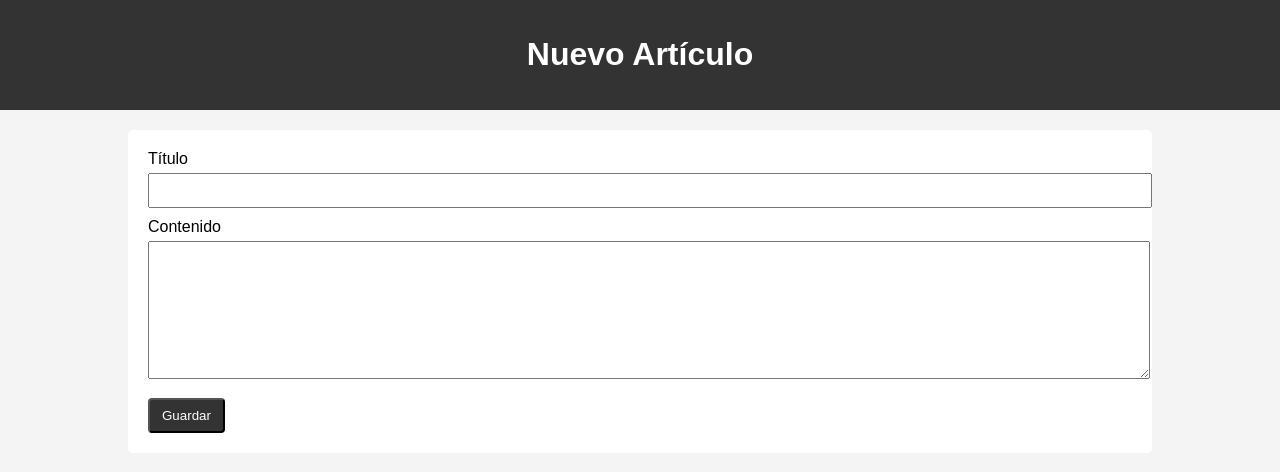
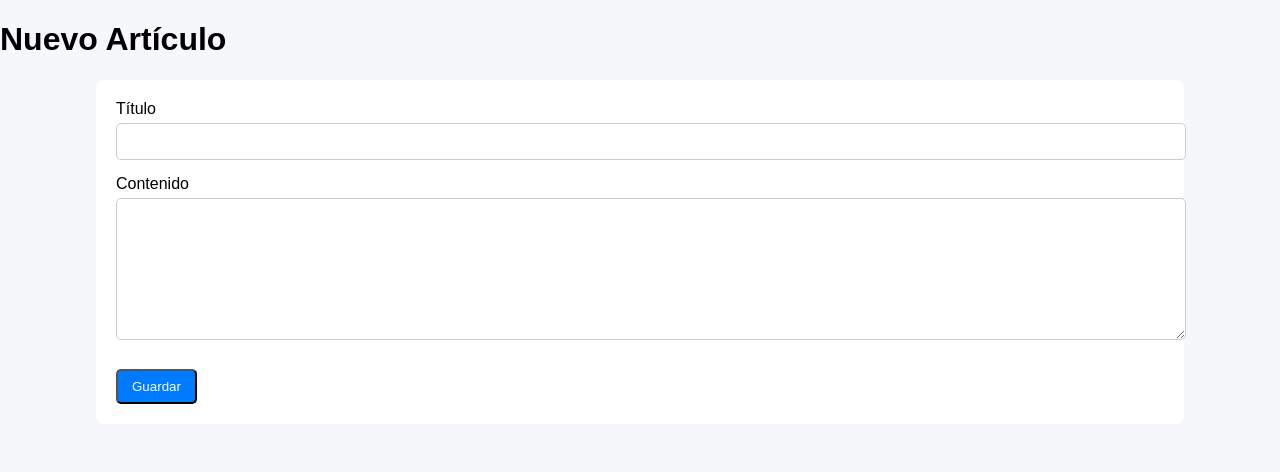
Before and after one commit to isarkan/personal_blog, a Flask app: page /admin/crear in a window 1280 px wide. Shown: the top 472 px of the page. Run offline with Flask 3, Linux system fonts and the light colour scheme.

Commit message:
style(css): enhance UI styling in estilos.css
- Improved layout and readability of blog interface
- Adjusted colors, spacing and typography for better user experience
- Refined presentation of templates (admin, articulo, crear, editar, index)

```diff
--- a/presentacion/static/css/estilos.css
+++ b/presentacion/static/css/estilos.css
@@ -1,57 +1,77 @@
+/* ===== RESET ===== */
 body {
+    margin: 0;
     font-family: Arial, sans-serif;
-    background-color: #f4f4f4;
-    margin: 0;
-    padding: 0;
+    background: #f5f7fa;
 }
 
-header {
-    background: #333;
+/* ===== NAVBAR ===== */
+.navbar {
+    background: #222;
     color: white;
     padding: 15px;
-    text-align: center;
+    display: flex;
+    justify-content: space-between;
+    align-items: center;
 }
 
+.navbar a {
+    color: white;
+    margin-left: 10px;
+    text-decoration: none;
+}
+
+/* ===== CONTENEDOR ===== */
 .container {
-    width: 80%;
+    width: 85%;
     margin: auto;
     margin-top: 20px;
 }
 
+/* ===== TARJETAS ===== */
 .card {
     background: white;
-    padding: 15px;
-    margin-bottom: 15px;
-    border-radius: 5px;
+    padding: 20px;
+    margin-bottom: 20px;
+    border-radius: 8px;
+    box-shadow: 0px 2px 5px rgba(0,0,0,0.1);
 }
 
-a {
-    text-decoration: none;
-    color: #333;
-}
-
+/* ===== BOTONES ===== */
 .btn {
     display: inline-block;
-    padding: 8px 12px;
-    background: #333;
+    padding: 8px 14px;
+    margin-top: 10px;
+    border-radius: 5px;
+    background: #007BFF;
     color: white;
-    border-radius: 4px;
-    margin-top: 5px;
+    text-decoration: none;
 }
 
 .btn:hover {
-    background: #555;
+    background: #0056b3;
 }
 
+.btn-danger {
+    background: #dc3545;
+}
+
+.btn-secondary {
+    background: #6c757d;
+}
+
+/* ===== FORMULARIOS ===== */
 input, textarea {
     width: 100%;
-    padding: 8px;
+    padding: 10px;
     margin-top: 5px;
-    margin-bottom: 10px;
+    margin-bottom: 15px;
+    border-radius: 5px;
+    border: 1px solid #ccc;
 }
 
 form {
     background: white;
     padding: 20px;
-    border-radius: 5px;
+    border-radius: 8px;
 }
```
